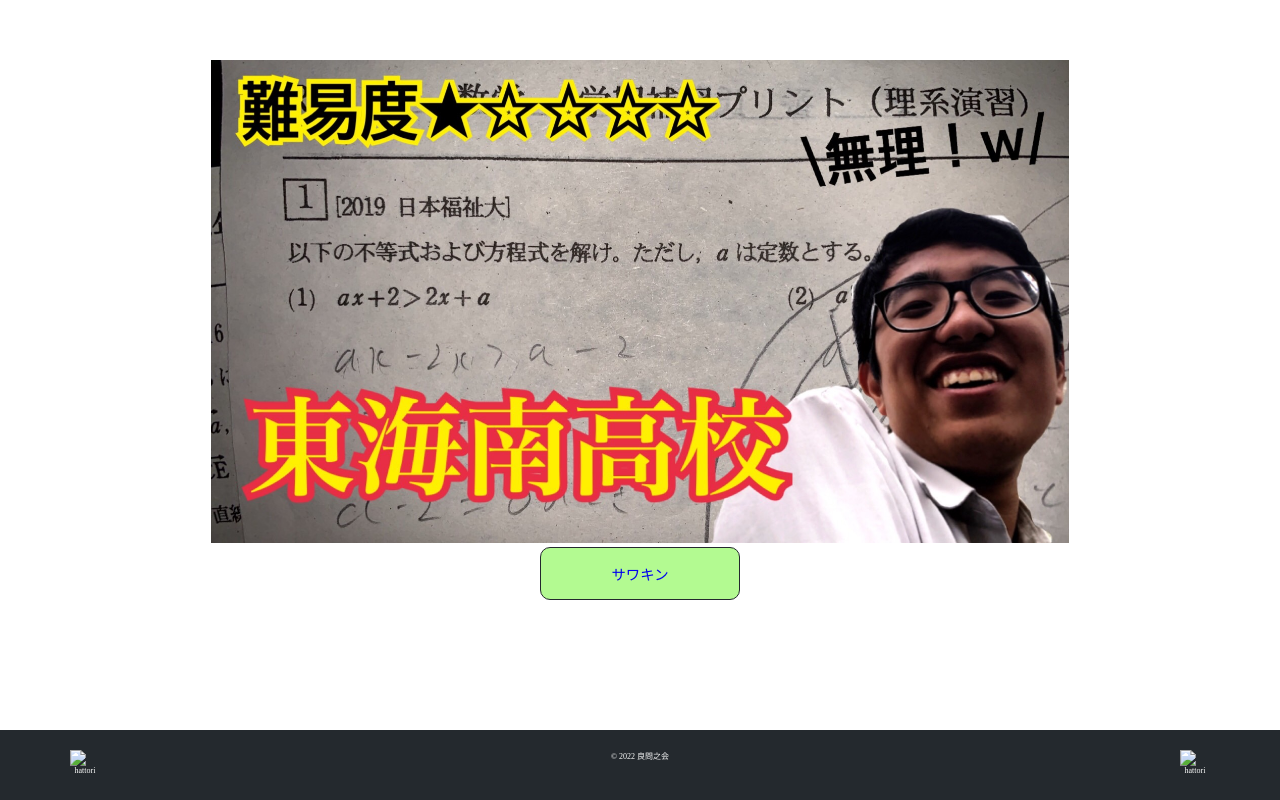
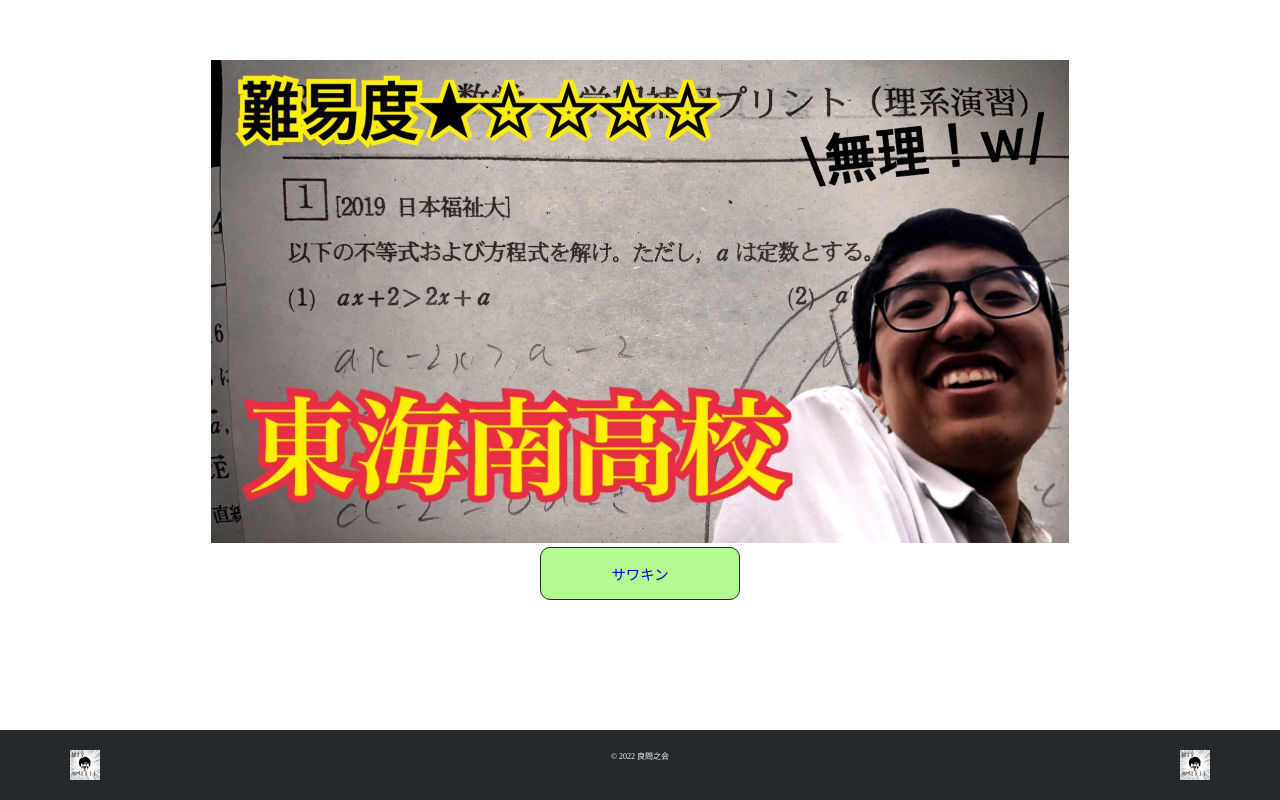
Before and after one commit to ryoumonwind/official, a plain HTML site: page index.html in a window 1280 px wide. Shown: the part 2462-3262 px from the top of the page. Drawn offline with Linux system fonts and the light colour scheme; some packages are replaced by stand-ins of ours; files whose address does not match are found by name.

Commit message:
Update index.html

```diff
--- a/index.html
+++ b/index.html
@@ -91,12 +91,12 @@
     </main>
 
     <footer id="footer">
-      <img src="ryoumonimg/hattorifavicon.jpg"
+      <img src="https://github.com/ryoumonwind/official/blob/main/hattori.jpg?raw=true"
       alt="hattori"
       width="30px"
       height="30px">
       <p>&copy; 2022 良問之会</p>
-      <img src="ryoumonimg/hattorifavicon.jpg"
+      <img src="https://github.com/ryoumonwind/official/blob/main/hattori.jpg?raw=true"
       alt="hattori"
       width="30px"
       height="30px">
```
